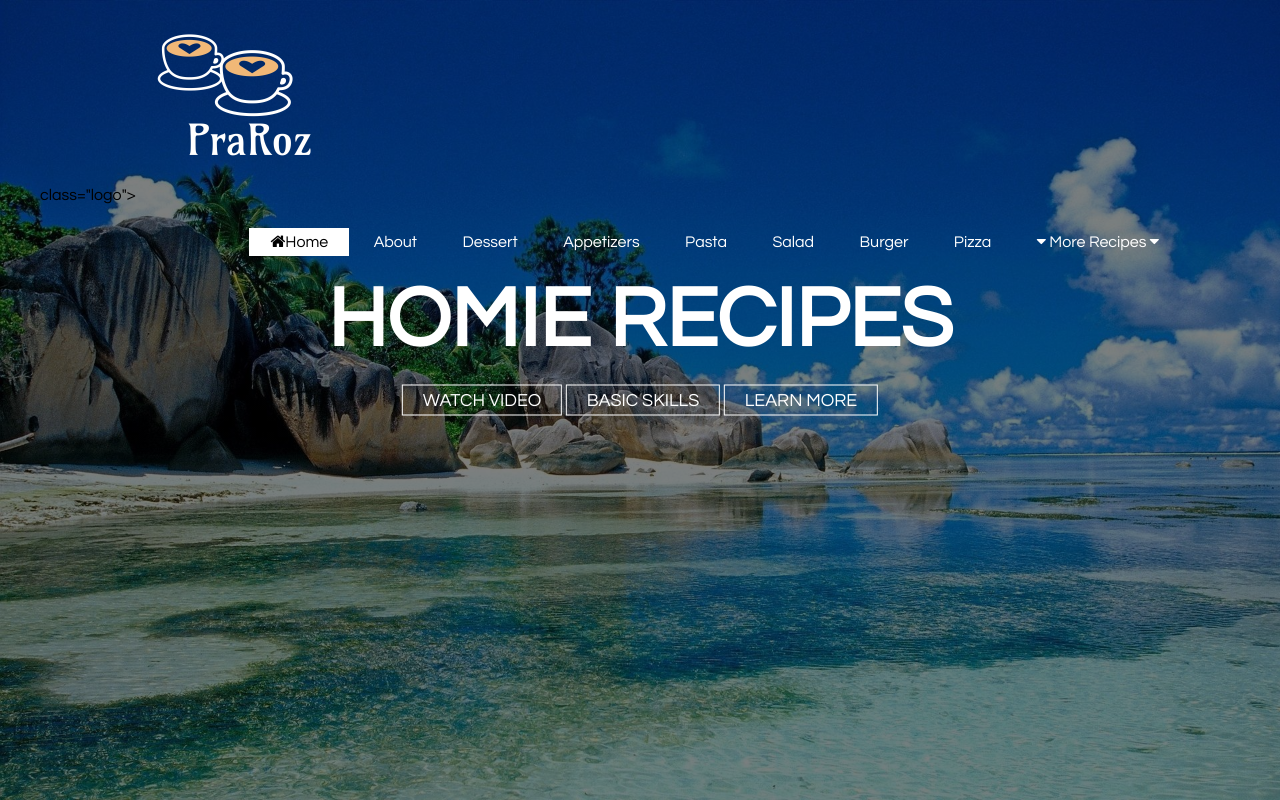
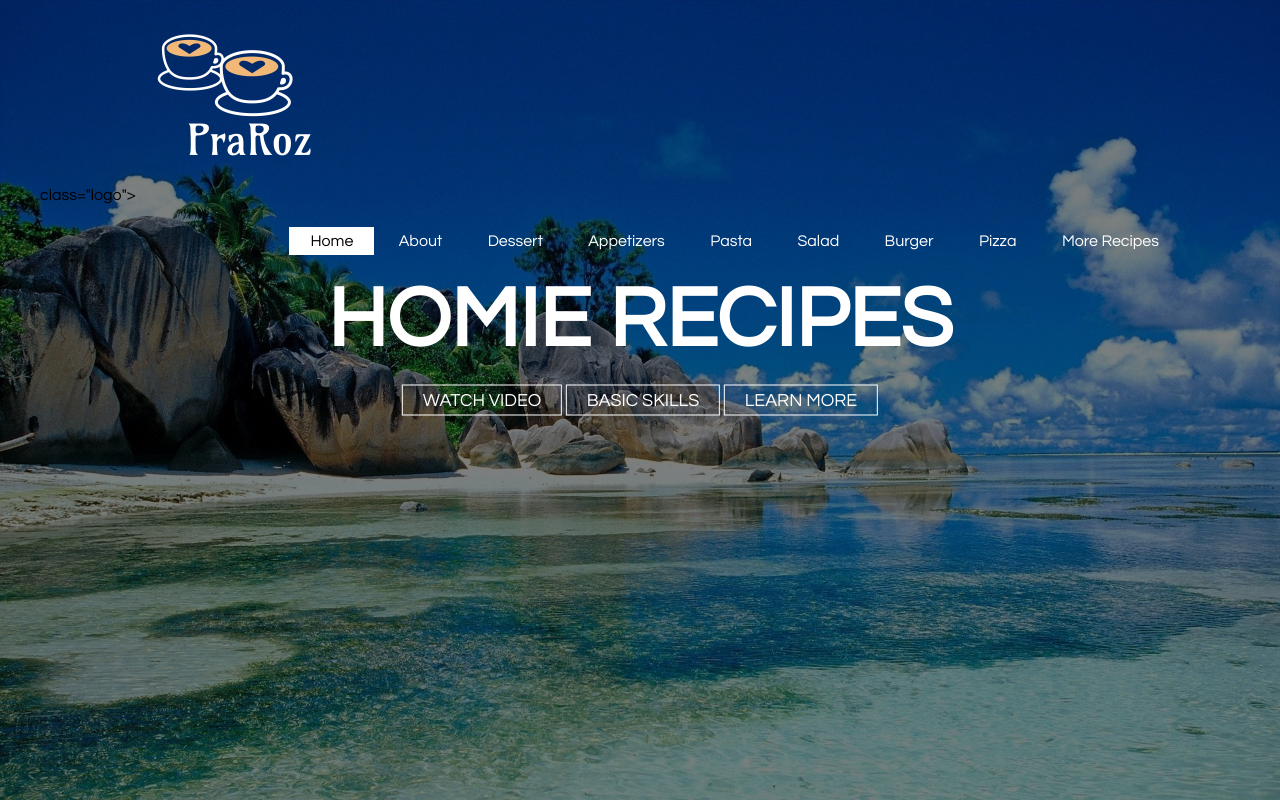
Before and after one commit to amitdharmela83/Amitpraja, a plain HTML site: page index.html in a window 1280 px wide. Drawn offline with Linux system fonts and the light colour scheme; files that its build step writes are made by us from their sources.

Commit message:
Update index.html

```diff
--- a/index.html
+++ b/index.html
@@ -3,7 +3,7 @@
 <head>
 	<title> WEB PRAROZ</title>
 	<link rel="stylesheet" type="text/css" href="css/style.css">
-	<link rel="stylesheet" type="text/css" href="https://stackpath.bootstrapcdn.com/font-awesome/4.7.0/css/font-awesome.min.css">
+	<link rel="stylesheet" type="text/css" href="">
 
 </head>
 <body>
```
